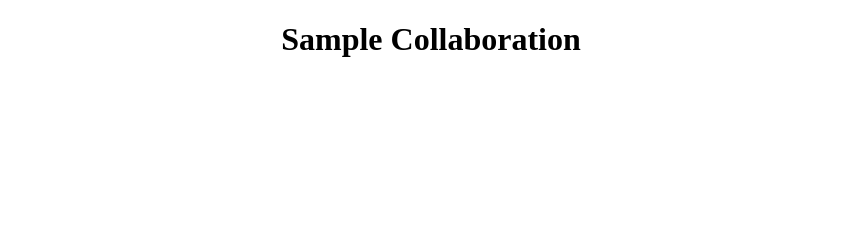
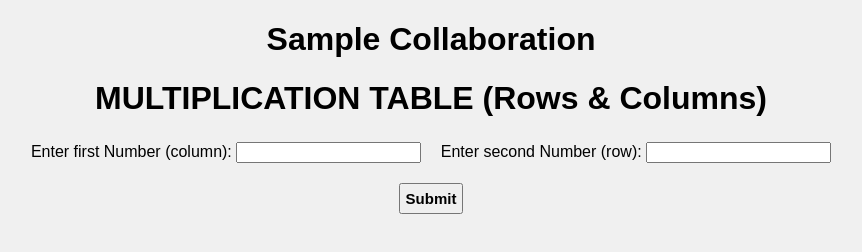
Before and after one commit to ClarkJaye/Collab-another-row, a plain HTML site: page 1st-project/index.html in a window 1280 px wide. Shown: the whole page, without its empty margins (209-1071 px from the left). Drawn offline with Linux system fonts and the light colour scheme.

Commit message:
Added my Multiplication Table Code

```diff
--- a/1st-project/index.html
+++ b/1st-project/index.html
@@ -8,7 +8,42 @@
 </head>
 <body>
     <center>
+        <style>
+            body {
+                font-family: Arial, sans-serif;
+                text-align: center;
+                background-color: #f0f0f0;
+            }
+
+            h2 {
+                color: black;
+                margin-top: 50px;
+                font-size: 25px;
+            }
+
+            table {
+                border-collapse: collapse;
+            }
+
+            th,
+            td {
+                padding: 10px;
+                border: 1px solid #ccc;
+            }
+            .btn {
+                padding: 5px;
+                font-size: 15px;
+                font-weight: bold;
+            }
+        </style>
     <h1>Sample Collaboration</h1>
+    <h1 style="margin-bottom: 25px;">MULTIPLICATION TABLE (Rows & Columns)</h1>
+    <form method="get" action="table.php">
+        Enter first Number (column): <input type="number" name="num1"
+            style="margin-bottom: 20px; margin-right: 15px;">
+        Enter second Number (row): <input type="number" name="num2"><br>
+        <input class="btn" type="submit" value="Submit">
+    </form>
     </center>
 </body>
 </html>
```
